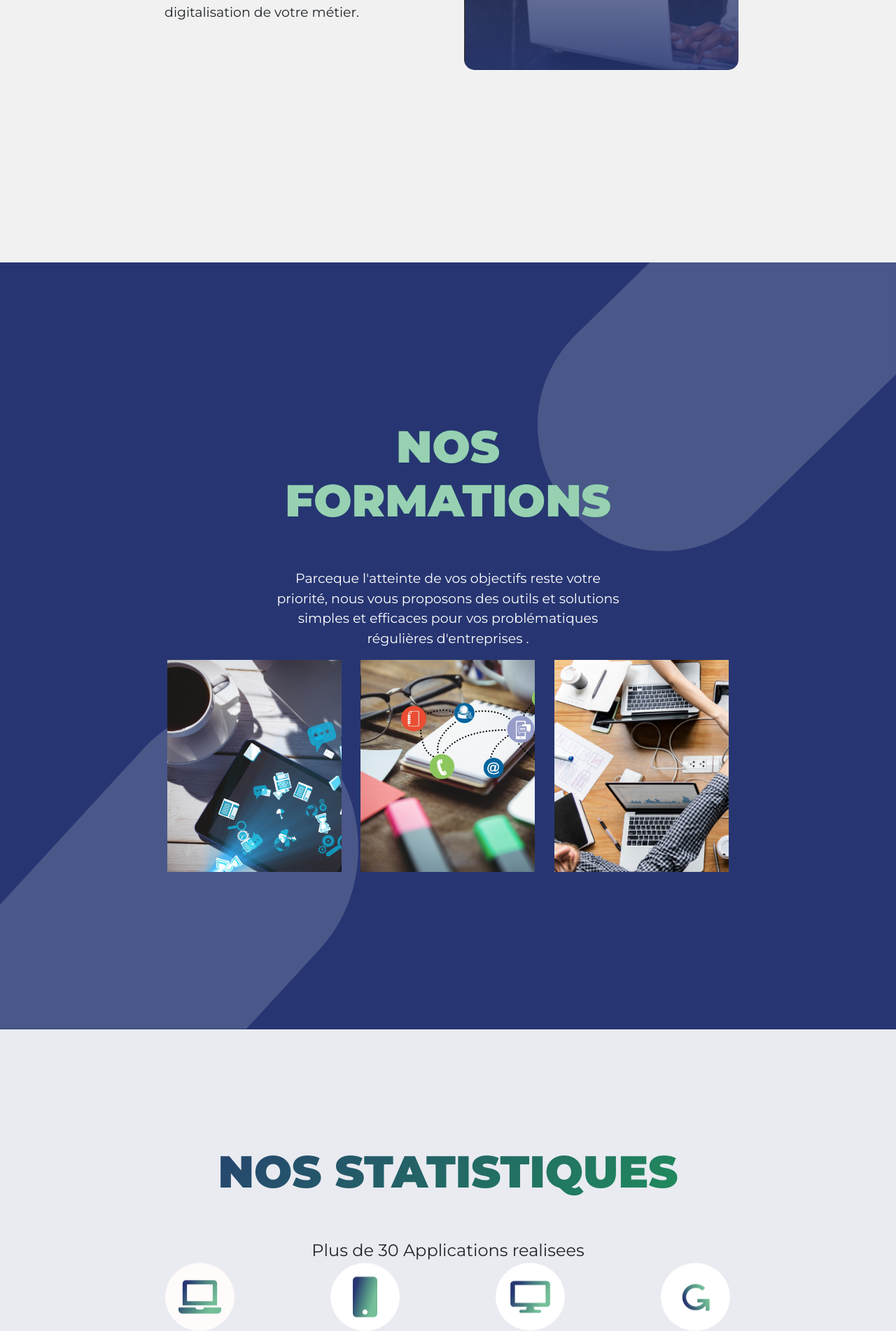
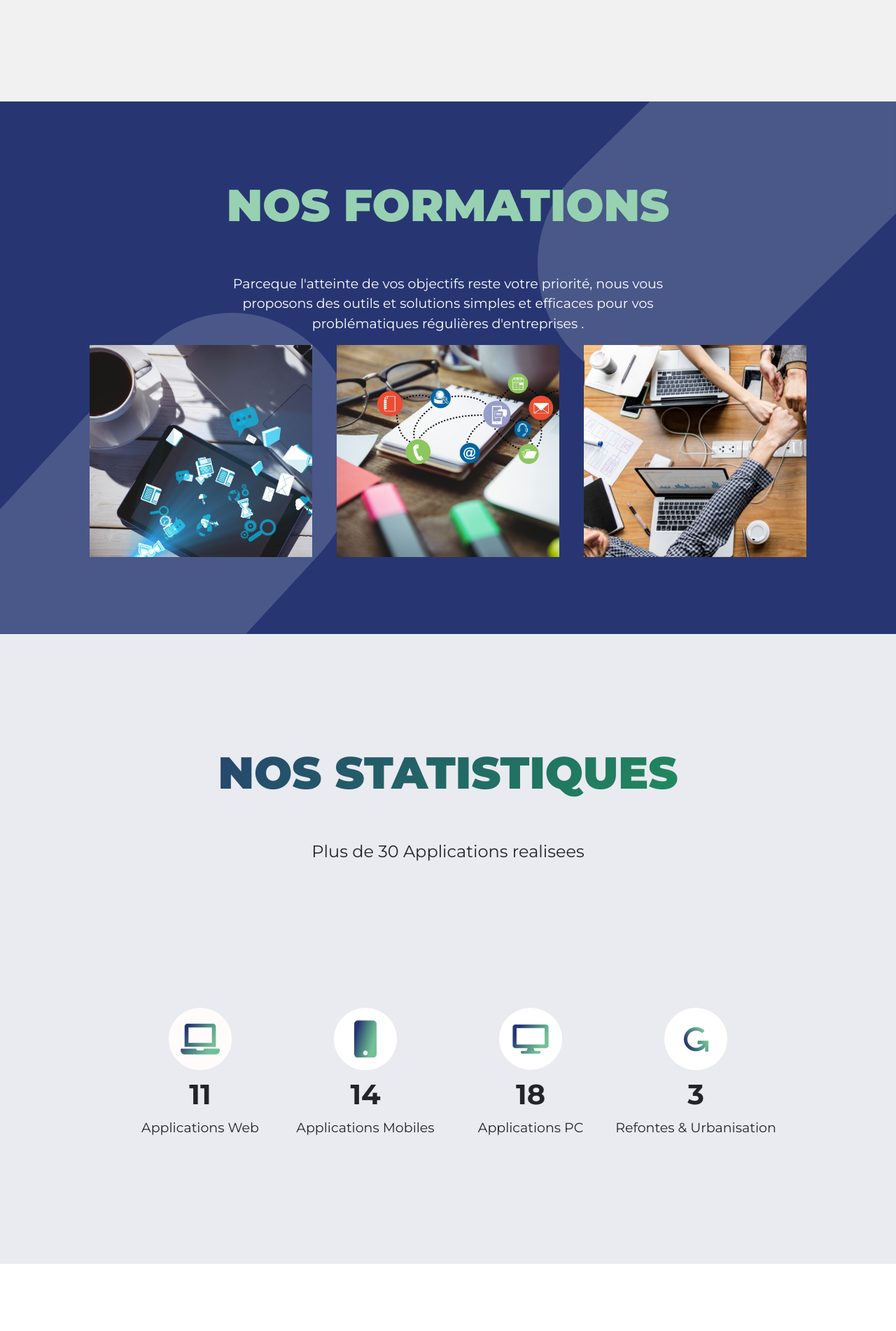
Before and after one commit to Djoufson/Infinite-Solutions, a PHP site: page / in a window 1280 px wide. Shown: the part 3376-5278 px from the top of the page at 70% size. Run offline with PHP 8.4, Linux system fonts and the light colour scheme.

Commit message:
fin de l'integration des backgrounds ainsi que le responsive... En attente des eventuelles suggestions

```diff
--- a/CSS/main.css
+++ b/CSS/main.css
@@ -145,12 +145,12 @@ header>nav{
 }
 
 /* MAIN */
-section{
+section .contain{
     padding: 110px;
 }
 
 @media only screen and(max-width: 500px) {
-    section{
+    section .contain{
         padding: 5px 0;
     }
 }
@@ -174,6 +174,7 @@ section{
 /* Qui sommes nous */
 
 .qui{
+    padding-top: 120px;
     position: relative;
     max-height: 900px;
 }
@@ -224,7 +225,7 @@ section{
 }
 
 @media only screen and (max-width: 1000px) {
-    #services .service-section .contain{
+    #services .service-section{
         height: 819px;
         position: relative;
     }
@@ -258,8 +259,12 @@ section{
     text-align: center;
     color: white;
     width: 100%;
-    max-height: 900px;
+}
 
+@media screen and(min-width: 1510px) {
+    .formations .contain{
+        max-height: 900px;
+    }
 }
 
 .formations{
@@ -285,22 +290,21 @@ section{
 
 /* Realisations */
 .realisations .contain{
-    height: 100vh;
-    max-height: 900px;
+    height: 900px;
     position: relative;
 }
 .realisations{
     text-align: center;
     padding: 50px;
     position: relative;
-    height: 100vh;
-    max-height: 900px;
+    height: 900px;
     background-color: #E9EBF1;
 }
+
 .contain .realisations-items{
     width: 80%;
     left: 50%;
-    top: 50%;
+    top: 65%;
     transform: translate(-50%, -50%);
     display: flex;
     position: absolute;
@@ -309,67 +313,60 @@ section{
     font-size: 40px;
 }
 
+.realisations img{
+    width: 90px;
+    height: 90px;
+}
 .realisations-items>div{
     text-align: center;
     width: 25%;
 }
+
 .realisations>p{
     width: 60%;
     margin: auto;
 }
-.img{
-    width: 42%;
-    height: 42%;
-    border-radius: 50%;
-    margin: auto;
-    margin-bottom: 20px;
-}
 
-.img:hover{
-    transform: translateY(-10px);
-    transition: 0.5s all ease-in-out;
+@media screen and(min-width: 1510px) {
+    .realisations .contain, .realisations{
+        max-height: 900px;
+    }
 }
 
 @media only screen and (max-width: 800px) {
-    .realisations-items{
-        height: calc(100vw * 55 / 100);
-        display: inline-block;
-        position: absolute;
-        top: 45%;
-        left: 50%;
-        transform: translate(-50%, -50%);
+
+    .contain .realisations-items{
+        display: block;
+        top: 50%;
+    }
+
+    .realisations img{
+        width: 60px;
+        height: 60px;
+    }
+
+    .contain .realisations-items>div{
+        text-align: center;
         margin: auto;
     }
-    .realisations{
-        text-align: center;
-        padding: 50px;
+    #realisations .contain{
+        height: 160vh;
         position: relative;
-        height: 200vh;
-        background-color: #E9EBF1;
     }
-
-    .img{
-        width: 20%;
-    }
-    .realisations-items div{
-        width: auto;
-        text-align: center;
-        margin-bottom: 10px;
-    }
-
-    .realisations>p{
-        width: 100%;
-        margin: auto;
-    }
-    .formations-text{
-        width: 100%;
-        margin: auto;
+    #realisations{
+        position: relative;
+        height: 160vh;
     }
 }
 /* Travaux */
 .travaux{
-    height: 100vh;
-    max-height: 900px;
+    height: auto;
+}
+
+@media screen and(min-width: 1510px) {
+    .travaux .contain, .travaux{
+        max-height: 900px;
+    }
 }
 
 .travaux-items>div .contain{
--- a/CSS/second.css
+++ b/CSS/second.css
@@ -132,11 +132,11 @@ h3{
         display: none;
     }
 
-    .qui{
+    .qui .contain{
         padding-top: 80px;
     }
 
-    .qui h1{
+    .qui .contain h1{
         margin-top: 20px;
     }
 
@@ -153,12 +153,12 @@ h3{
     #services .service-section{
         height: 743px;
     }
-    h1{
+    .contain h1{
         font-size: 35px;
     }
 
-    section, #footer, #header nav.navbar{
-        padding: 40px;
+    section .contain, #footer .contain, #header nav.navbar{
+        padding: 15px;
     }
 
     #header nav.navbar{
@@ -187,7 +187,9 @@ h3{
 
 @media only screen and (max-width: 550px) {
 
-
+    .qui .contain{
+        padding-top: 220px;
+    }
 
     nav .logo-title{
         display: none;
@@ -240,7 +242,14 @@ h3{
 }
 
 @media only screen and (max-width: 400px) {
+    section{
+        padding: 0;
+    }
 
+    .html{
+        padding: 0;
+        overflow-y: 0;
+    }
 }
 
 @media only screen and (max-width: 350px) {
--- a/index.php
+++ b/index.php
@@ -78,8 +78,12 @@ include "FUNCTION/contact.func.php";
 
     <title><?= $lang["title"] ?></title>
 </head>
-<body>
-    <a class="pin" href="#header"><img src="RESOURCES/IMAGES/carret_left.png" alt=""></a>
+<body style="overflow-right: hidden">
+    <!--
+    <div style="width: 100%; height: 100vh; max-width: 1510px; position: absolute; top: 50%; left: 50%; transform: translate(-50%, -50%); z-index: 0; position: fixed">
+        <a class="pin" href="#header"><img src="RESOURCES/IMAGES/carret_left.png" alt=""></a>
+    </div>
+    -->
     <header id="header">
         <div class="header-contain">
             <nav class="navbar navbar-expand-lg">
@@ -185,10 +189,9 @@ include "FUNCTION/contact.func.php";
                 <svg class="ellipse2" width="401" height="401" viewBox="0 0 401 401" fill="none" xmlns="http://www.w3.org/2000/svg">
                     <circle cx="200.5" cy="200.5" r="200.5" fill="#1C2651" fill-opacity="0.35"/>
                 </svg>
-                <h1 data-aos="fade-up"  data-aos-duration="1000"><?= $lang["qui"] ?></h1>
                 <div>
+                    <h1 data-aos="fade-up"  data-aos-duration="1000"><?= $lang["qui"] ?></h1>
                     <p data-aos="fade-up"  data-aos-duration="1500"><?= $lang["qui-1-p"] ?></p>
-
                 </div>
             </div>
         </section>
```
